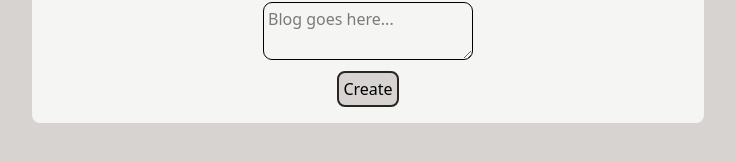
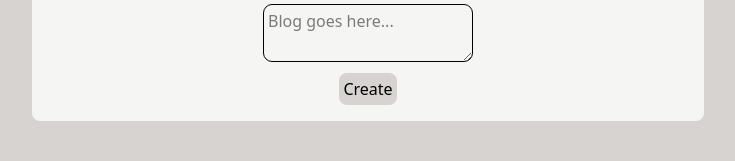
Before and after one commit to hiaayush30/blogs-project-react-tanstack-zustand, a React (Vite) app: page /posts/new in a window 1280 px wide. Shown: the part 395-556 px from the top of the page, without its empty margins (272-1007 px from the left). Built offline with nearby package versions, Linux system fonts and the light colour scheme.

Commit message:
createPost

```diff
--- a/db.json
+++ b/db.json
@@ -29,6 +29,11 @@
       "id": "aa4b",
       "title": "fgnbt",
       "body": "gnrft"
+    },
+    {
+      "id": "3a2a",
+      "title": "b dcxfb",
+      "body": "dfb frd"
     }
   ],
   "comments": [
--- a/src/pages/CreatePost.tsx
+++ b/src/pages/CreatePost.tsx
@@ -14,6 +14,9 @@ function CreatePost() {
         onSuccess: () => {
             queryClient.invalidateQueries({ queryKey: ["posts"] }) // Invalidate the posts query to refetch the list
             navigate("/") // Redirect to the homepage
+        },
+        onError: (err) => {
+            alert(err.message)
         }
     })
 
@@ -28,7 +31,11 @@ function CreatePost() {
                 <form onSubmit={handleSubmit} className='flex flex-col justify-center items-center gap-3'>
                     <input value={title} onChange={e => setTitle(e.target.value)} className='outline-1 rounded-lg p-1' placeholder='Blog Title' type='text' />
                     <textarea value={body} onChange={e => setBody(e.target.value)} className='outline-1 p-1 rounded-lg' placeholder='Blog goes here...' />
-                        <button type='submit' className='p-1 bg-stone-300 hover:bg-stone-200 border-2 border-stone-800 rounded-lg'>Create</button>
+                    <button
+                        className='bg-stone-300 p-1 rounded-lg hover:bg-stone-200 cursor-pointer'
+                        type='submit'>
+                        {createPostMutation.isPending ? "Creating..." : "Create"}
+                    </button>
                 </form>
             </div>
         </div>
```
